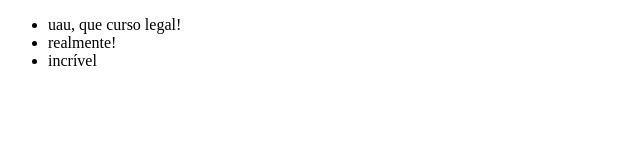
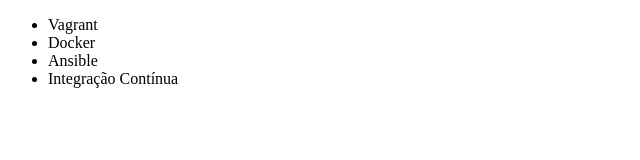
Before and after one commit to RickoLeex/alura-git, a plain HTML site: page index.html in a window 1280 px wide. Shown: the whole page, without its empty margins (0-640 px from the left). Drawn offline with Linux system fonts and the light colour scheme.

Commit message:
Objetivo do arquivo passa a ser uma lista de cursos.

```diff
--- a/index.html
+++ b/index.html
@@ -4,13 +4,14 @@
     <meta charset="UTF-8">
     <meta http-equiv="X-UA-Compatible" content="IE=edge">
     <meta name="viewport" content="width=device-width, initial-scale=1.0">
-    <title>Curso de git</title>
+    <title>Cursos da Alura</title>
 </head>
 <body>
     <ul>
-        <li>uau, que curso legal!</li>
-        <li>realmente!</li>
-        <li>incrível</li>
+        <li>Vagrant</li>
+        <li>Docker</li>
+        <li>Ansible</li>
+        <li>Integração Contínua</li>
     </ul>
 </body>
 </html>
```
